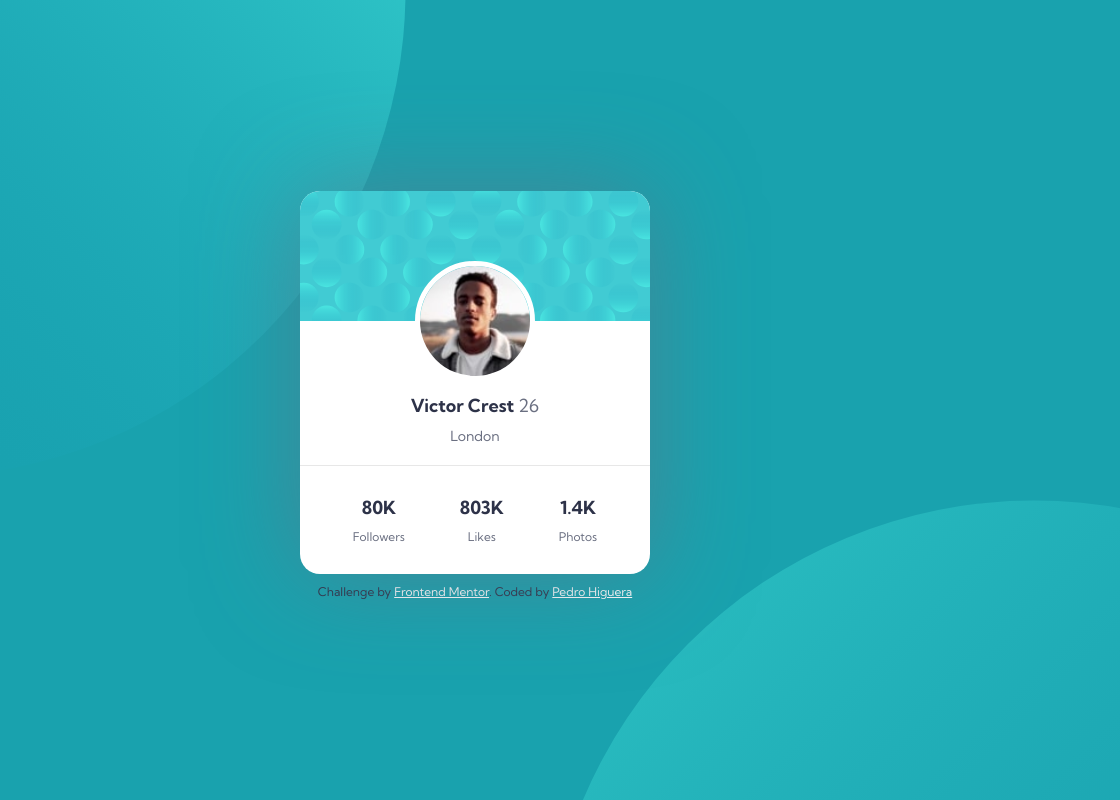
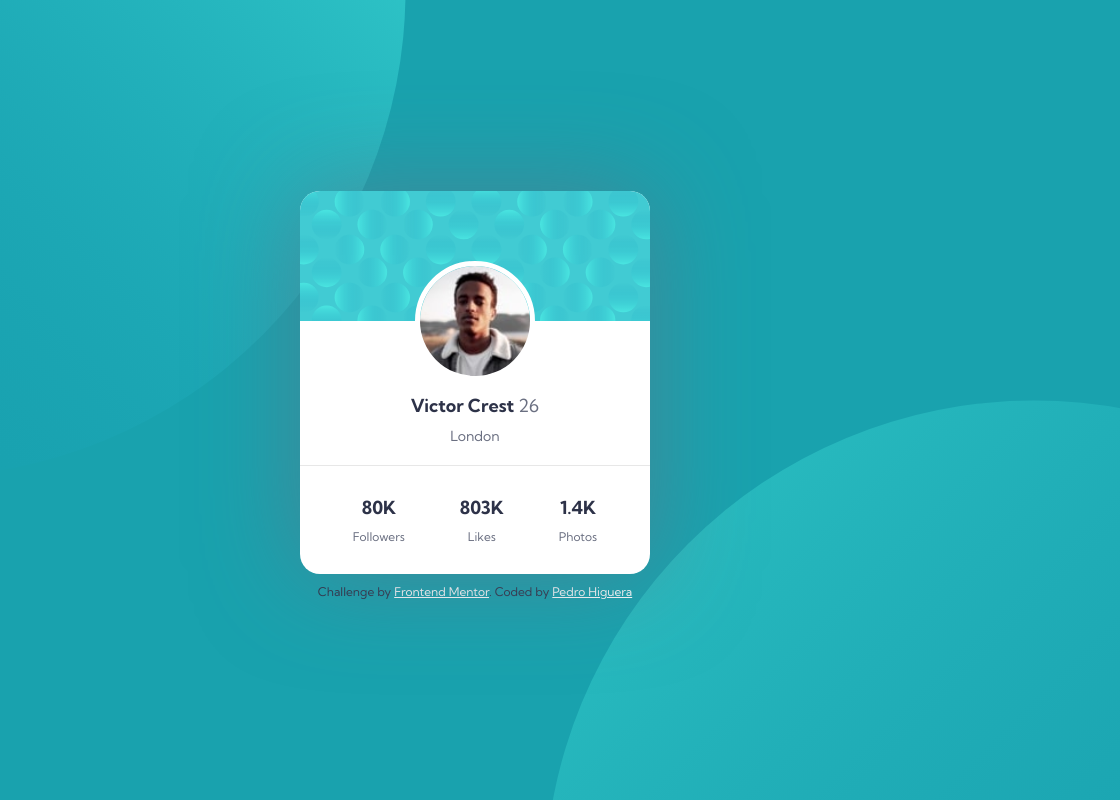
Before and after one commit to PedroHigueraG/Profile-card-component, a plain HTML site: page index.html in a window 1536 px wide. Shown: the whole page, without its empty margins (293-1413 px from the left). Drawn offline with Linux system fonts and the light colour scheme.

Commit message:
Readme edited

```diff
--- a/style.css
+++ b/style.css
@@ -99,7 +99,7 @@ h1{
 /* Responsive */
 @media screen and (min-width: 1440px) {
     main{
-        background-position: -50% -50rem,150% 50rem;
+        background-position: -50% -50rem,150% 40rem;
     }
     .container{
         width: 35rem;
```
Also changed, not shown: images/screenshot.jpeg (added), 2 other files.
